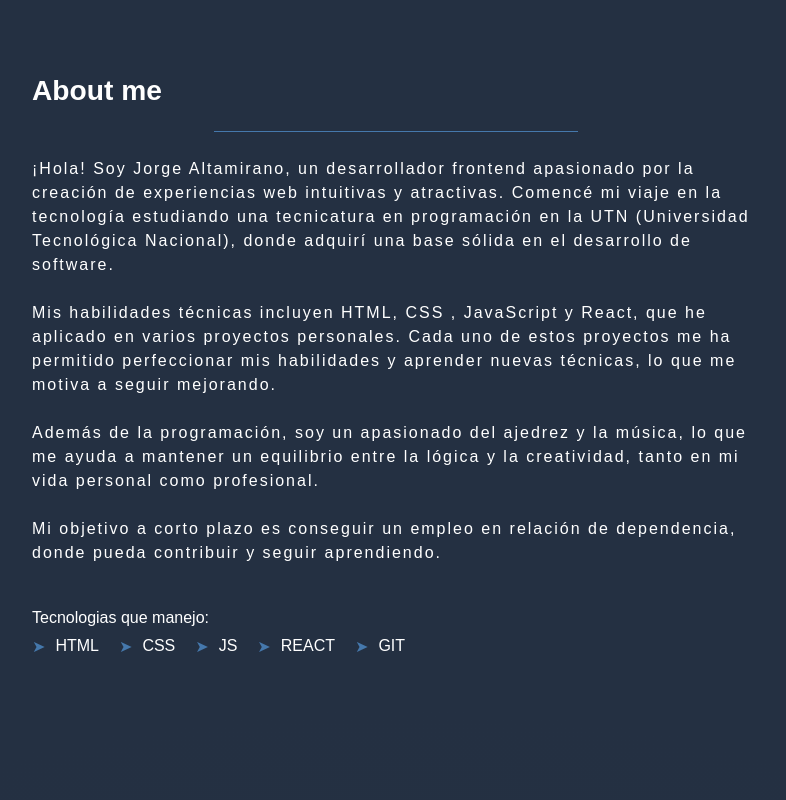
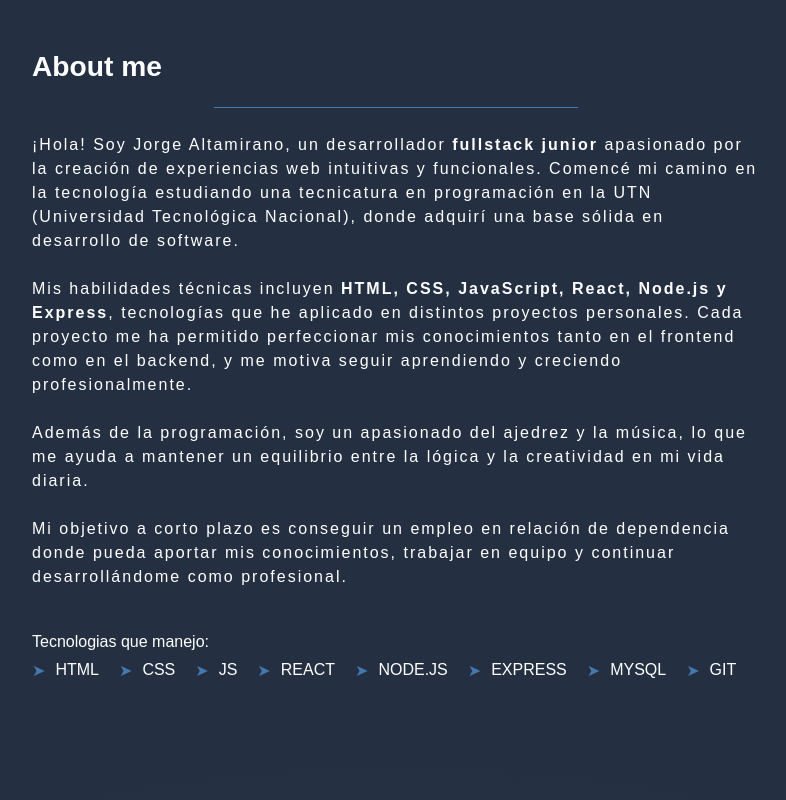
Before and after one commit to jorge-alo/JorgealoPortfolio, a React (Vite) app: page / in a window 1280 px wide. Shown: the part 860-1660 px from the top of the page, without its empty margins (244-1030 px from the left). Built offline with nearby package versions, Linux system fonts and the light colour scheme.

Commit message:
agragando habilidades en about.jsx

```diff
--- a/src/comonents/About.jsx
+++ b/src/comonents/About.jsx
@@ -13,13 +13,13 @@ export const About = () => {
                     </div>
                 </div>
                 <p className='about__parrafo'>
-                    ¡Hola! Soy Jorge Altamirano, un desarrollador frontend apasionado por la creación de experiencias web intuitivas y atractivas. Comencé mi viaje en la tecnología estudiando una tecnicatura en programación en la UTN (Universidad Tecnológica Nacional), donde adquirí una base sólida en el desarrollo de software. <br /><br />
+                    ¡Hola! Soy Jorge Altamirano, un desarrollador <strong>fullstack junior</strong> apasionado por la creación de experiencias web intuitivas y funcionales. Comencé mi camino en la tecnología estudiando una tecnicatura en programación en la UTN (Universidad Tecnológica Nacional), donde adquirí una base sólida en desarrollo de software.<br /><br />
 
-                    Mis habilidades técnicas incluyen HTML, CSS , JavaScript y React, que he aplicado en varios proyectos personales. Cada uno de estos proyectos me ha permitido perfeccionar mis habilidades y aprender nuevas técnicas, lo que me motiva a seguir mejorando.<br /><br />
+                    Mis habilidades técnicas incluyen <strong>HTML, CSS, JavaScript, React, Node.js y Express</strong>, tecnologías que he aplicado en distintos proyectos personales. Cada proyecto me ha permitido perfeccionar mis conocimientos tanto en el frontend como en el backend, y me motiva seguir aprendiendo y creciendo profesionalmente.<br /><br />
 
-                    Además de la programación, soy un apasionado del ajedrez y la música, lo que me ayuda a mantener un equilibrio entre la lógica y la creatividad, tanto en mi vida personal como profesional.<br /><br />
+                    Además de la programación, soy un apasionado del ajedrez y la música, lo que me ayuda a mantener un equilibrio entre la lógica y la creatividad en mi vida diaria.<br /><br />
 
-                    Mi objetivo a corto plazo es conseguir un empleo en relación de dependencia, donde pueda contribuir y seguir aprendiendo. <br /><br />
+                    Mi objetivo a corto plazo es conseguir un empleo en relación de dependencia donde pueda aportar mis conocimientos, trabajar en equipo y continuar desarrollándome como profesional.<br /><br />
                 </p>
 
                 <p className='about__tecnologias'>Tecnologias que manejo: </p>
@@ -43,6 +43,18 @@ export const About = () => {
                     </div>
                     <div className='skill'>
                         <span className='skill__arrow'>➤</span>
+                        <p>NODE.JS</p>
+                    </div>
+                    <div className='skill'>
+                        <span className='skill__arrow'>➤</span>
+                        <p>EXPRESS</p>
+                    </div>
+                    <div className='skill'>
+                        <span className='skill__arrow'>➤</span>
+                        <p>MYSQL</p>
+                    </div>
+                    <div className='skill'>
+                        <span className='skill__arrow'>➤</span>
                         <p>GIT</p>
                     </div>
                 </div>
```
